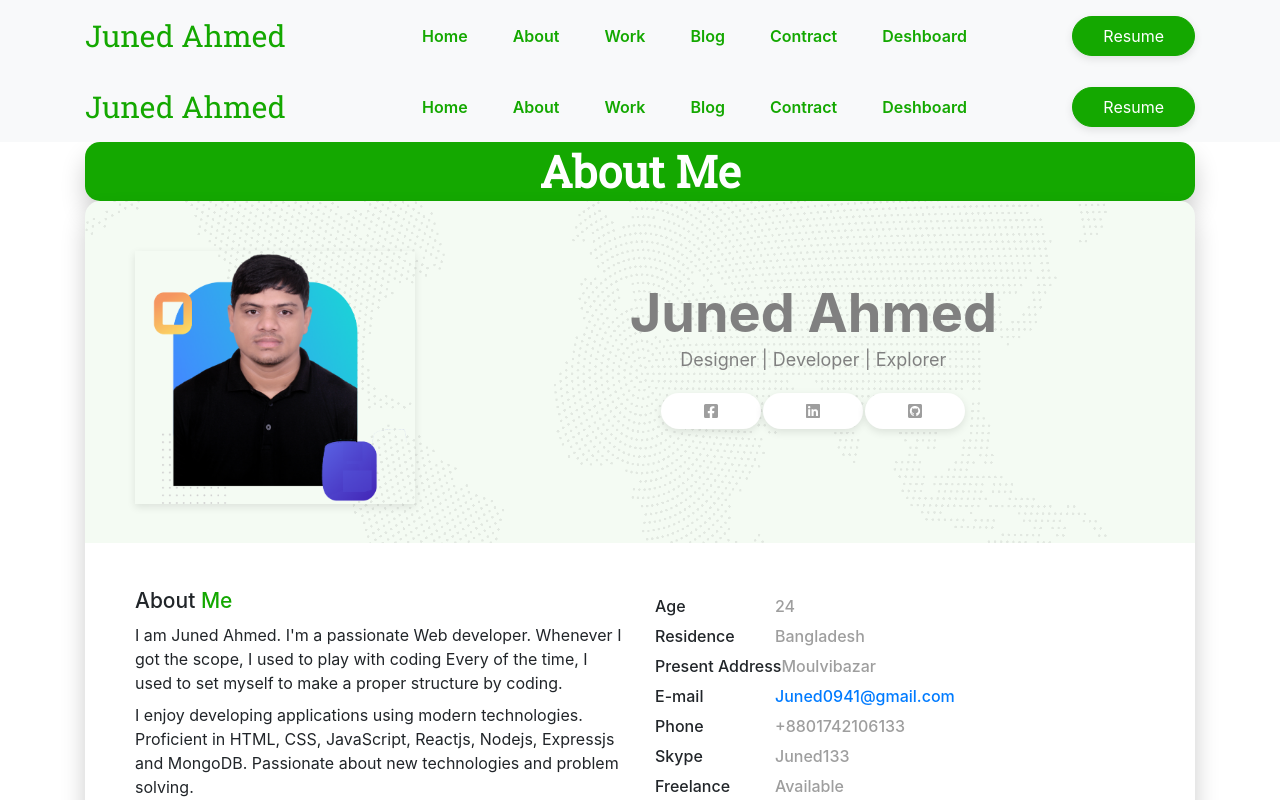
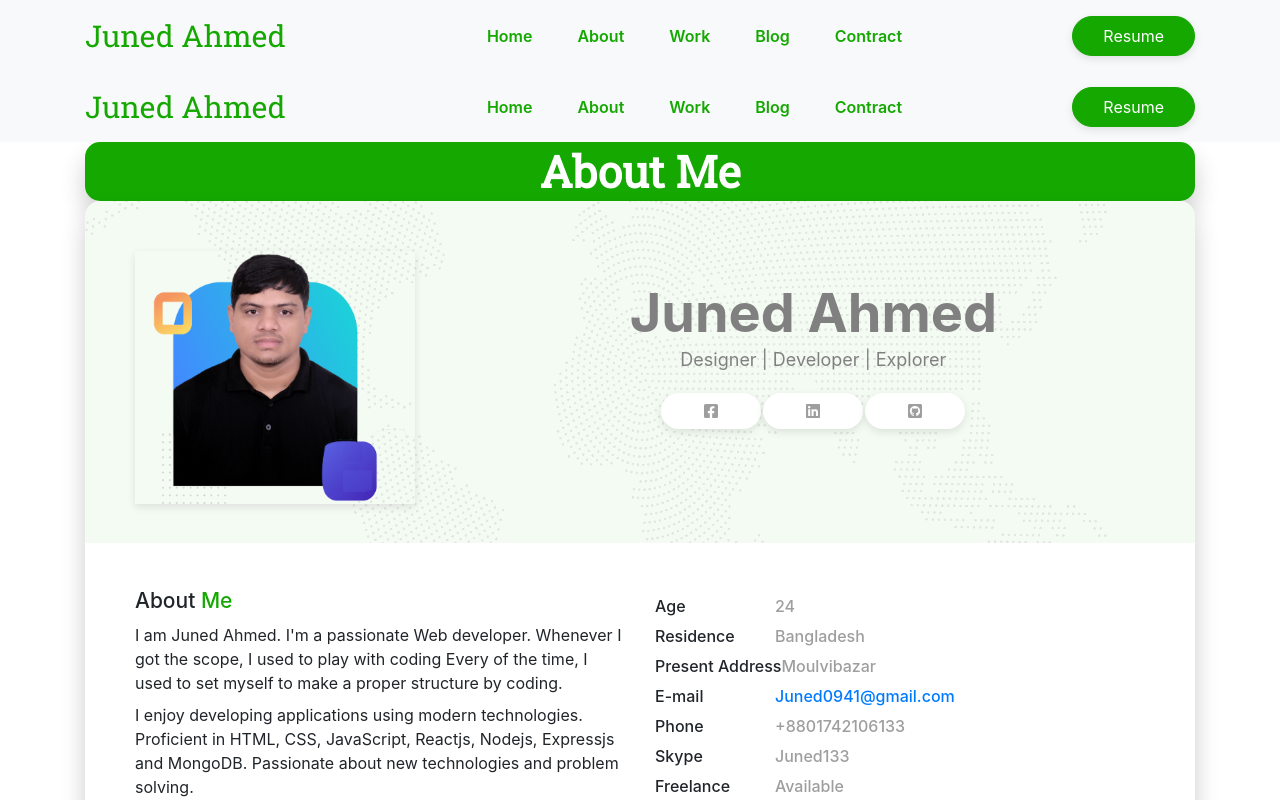
Before and after one commit to miahjuned/my-portfolio, a React (Create React App) app: page /about in a window 1280 px wide. Shown: the top 800 px of the page. Built offline with nearby package versions, Linux system fonts and the light colour scheme.

Commit message:
uopdated

```diff
--- a/src/Component/Home/Navbar/NavigastionBar.js
+++ b/src/Component/Home/Navbar/NavigastionBar.js
@@ -17,7 +17,7 @@ const NavbarArea = () => {
               <Link className="navItem" to="/work">Work</Link>
               <Link className="navItem" to="/blog">Blog</Link>
               <Link className="navItem" to="/contract">Contract</Link>
-              <Link className="navItem" to="/deshboard">Deshboard</Link>
+              {/* <Link className="navItem" to="/deshboard">Deshboard</Link> */}
             </Nav>
           </NavbarCollapse>
 
```
